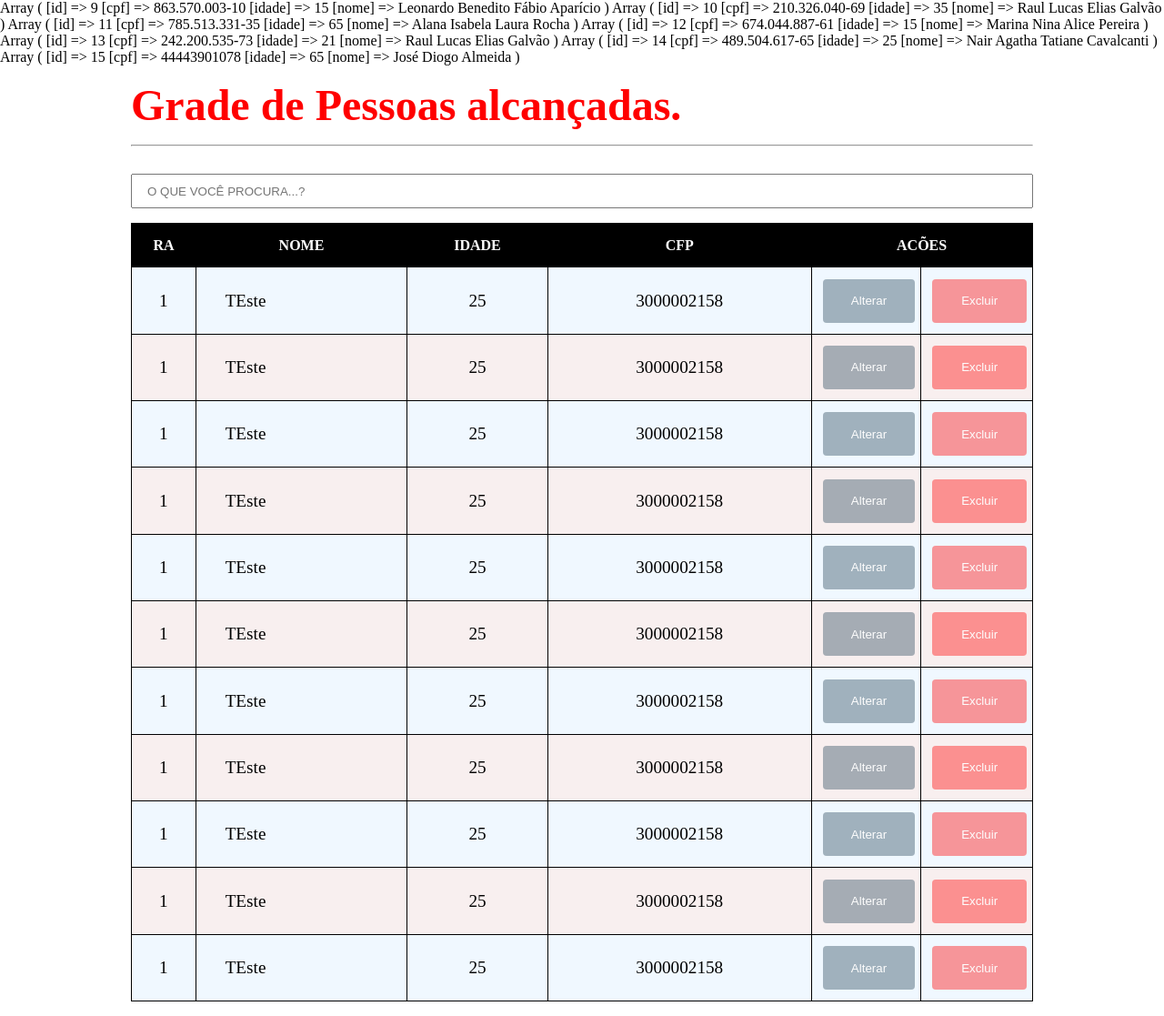
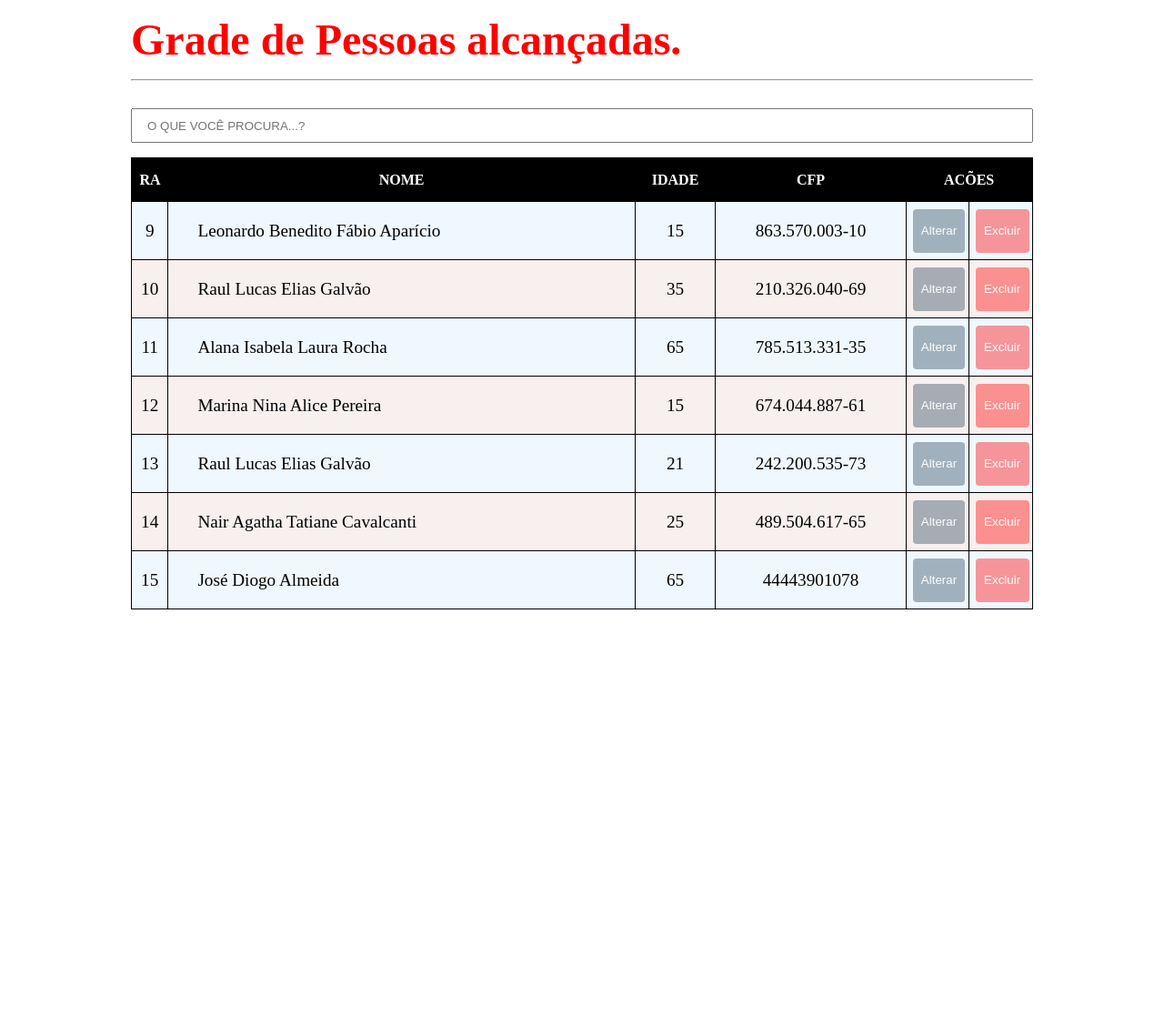
Before and after one commit to noFonte/fomulacadas2.0, a PHP site: page /listagem.php in a window 1280 px wide. Shown: the whole page at 91% size. After the commit the page ends 670 px from the top, so only its background shows below. Run offline with PHP 8.4, Linux system fonts and the light colour scheme; data comes from the database, SQL or seed files in the repository; both versions use the stored data as it was after the commit.

Commit message:
Criando lista parte 9

```diff
--- a/enviar.php
+++ b/enviar.php
@@ -71,6 +71,7 @@
 if ($conn->query($sql) === TRUE) {
    echo "<h3>Registro  Criado com Sucesso..!</h3>";
    echo "<a href=\"index.html\">NOVO CADASTRO</a>";
+   header("location:listagem.php");
 } else {
   echo "Error: " . $sql . "<br>" . $conn->error;
 }
--- a/listagem.php
+++ b/listagem.php
@@ -1,6 +1,7 @@
 <?php
 
  require_once("listar.php");
+
 
 
 
@@ -163,7 +164,9 @@
         <div class="main-list">
 
             <section>
-                <input type="text" id="buscar" name="busca" placeholder="O que Você Procura...? " class="input-buscar">
+                <form action="listagem.php" method="get">
+                        <input type="text" id="buscar" name="parametros" placeholder="O que Você Procura...? " class="input-buscar">
+                </form>
             </section>
             <div class="table-list">
                 <table>
@@ -181,107 +184,27 @@
                     </thead>
 
                     <tbody>
+
+                        <?php
+
+                        foreach($gradeDePessoas as $key=>$pessoa){
+
+                        ?>
                         <tr>
-                            <td class="tx-al-center">1</td>
-                            <td class="tx-name">TEste</td>
-                            <td class="tx-al-center">25</td>
-                            <td class="tx-al-center">3000002158</td>
+                            <td class="tx-al-center"><?php  echo $pessoa["id"]; ?></td>
+                            <td class="tx-name"><?php  echo $pessoa["nome"]; ?></td>
+                            <td class="tx-al-center"><?php  echo $pessoa["idade"]; ?></td>
+                            <td class="tx-al-center"><?php  echo $pessoa["cpf"]; ?></td>
                             <td><button class="tb-btn  alteracao ">Alterar</button></td>
                             <td><button class="tb-btn alerta ">Excluir</button></td>
                         </tr>
 
+                        <?php
 
-                        <tr>
-                            <td class="tx-al-center">1</td>
-                            <td class="tx-name">TEste</td>
-                            <td class="tx-al-center">25</td>
-                            <td class="tx-al-center">3000002158</td>
-                            <td><button class="tb-btn  alteracao ">Alterar</button></td>
-                            <td><button class="tb-btn alerta ">Excluir</button></td>
-                        </tr>
-
-                        <tr>
-                            <td class="tx-al-center">1</td>
-                            <td class="tx-name">TEste</td>
-                            <td class="tx-al-center">25</td>
-                            <td class="tx-al-center">3000002158</td>
-                            <td><button class="tb-btn  alteracao ">Alterar</button></td>
-                            <td><button class="tb-btn alerta ">Excluir</button></td>
-                        </tr>
+                        }
+                        ?>
 
 
-                        <tr>
-                            <td class="tx-al-center">1</td>
-                            <td class="tx-name">TEste</td>
-                            <td class="tx-al-center">25</td>
-                            <td class="tx-al-center">3000002158</td>
-                            <td><button class="tb-btn  alteracao ">Alterar</button></td>
-                            <td><button class="tb-btn alerta ">Excluir</button></td>
-                        </tr>
-
-
-                        <tr>
-                            <td class="tx-al-center">1</td>
-                            <td class="tx-name">TEste</td>
-                            <td class="tx-al-center">25</td>
-                            <td class="tx-al-center">3000002158</td>
-                            <td><button class="tb-btn  alteracao ">Alterar</button></td>
-                            <td><button class="tb-btn alerta ">Excluir</button></td>
-                        </tr>
-                        <tr>
-                            <td class="tx-al-center">1</td>
-                            <td class="tx-name">TEste</td>
-                            <td class="tx-al-center">25</td>
-                            <td class="tx-al-center">3000002158</td>
-                            <td><button class="tb-btn  alteracao ">Alterar</button></td>
-                            <td><button class="tb-btn alerta ">Excluir</button></td>
-                        </tr>
-
-
-
-                        <tr>
-                            <td class="tx-al-center">1</td>
-                            <td class="tx-name">TEste</td>
-                            <td class="tx-al-center">25</td>
-                            <td class="tx-al-center">3000002158</td>
-                            <td><button class="tb-btn  alteracao ">Alterar</button></td>
-                            <td><button class="tb-btn alerta ">Excluir</button></td>
-                        </tr>
-
-                        <tr>
-                            <td class="tx-al-center">1</td>
-                            <td class="tx-name">TEste</td>
-                            <td class="tx-al-center">25</td>
-                            <td class="tx-al-center">3000002158</td>
-                            <td><button class="tb-btn  alteracao ">Alterar</button></td>
-                            <td><button class="tb-btn alerta ">Excluir</button></td>
-                        </tr>
-                        <tr>
-                            <td class="tx-al-center">1</td>
-                            <td class="tx-name">TEste</td>
-                            <td class="tx-al-center">25</td>
-                            <td class="tx-al-center">3000002158</td>
-                            <td><button class="tb-btn  alteracao ">Alterar</button></td>
-                            <td><button class="tb-btn alerta ">Excluir</button></td>
-                        </tr>
-
-
-                        <tr>
-                            <td class="tx-al-center">1</td>
-                            <td class="tx-name">TEste</td>
-                            <td class="tx-al-center">25</td>
-                            <td class="tx-al-center">3000002158</td>
-                            <td><button class="tb-btn  alteracao ">Alterar</button></td>
-                            <td><button class="tb-btn alerta ">Excluir</button></td>
-                        </tr>
-                         <tr>
-                            <td class="tx-al-center">1</td>
-                            <td class="tx-name">TEste</td>
-                            <td class="tx-al-center">25</td>
-                            <td class="tx-al-center">3000002158</td>
-                            <td><button class="tb-btn  alteracao ">Alterar</button></td>
-                            <td><button class="tb-btn alerta ">Excluir</button></td>
-                        </tr>
 
 
 
--- a/listar.php
+++ b/listar.php
@@ -1,22 +1,32 @@
 <?php
 
 
+
+
+
+$gradeDePessoas=array();
 $servername = "localhost";
 $username = "dev";
 $password = "@Dev1234";
 $dbname = "aula";
-
 // Create connection
 $conn = new mysqli($servername, $username, $password, $dbname);
 // Check connection
 if ($conn->connect_error) {
   die("Connection failed: " . $conn->connect_error);
 }
-$sql="select * from pessoas";
+
+
+$parametros =(isset($_GET["parametros"])) ? $_GET["parametros"]:"";
+
+
+
+$sql="select * from pessoas where id like '%".$parametros."%'  or nome like '%".$parametros."%'
+     or idade like '%".$parametros."%' or cpf like '%".$parametros."%' ";
 $retorno =  mysqli_query($conn,$sql);
 if(mysqli_num_rows($retorno) > 0) {
     while( $row = $retorno->fetch_assoc()){
-        print_r($row);
+        $gradeDePessoas[]=$row;
     }
 
 }
```
Also changed, not shown: dump-aula-202307012337.sql (added, +57 -0 lines).
